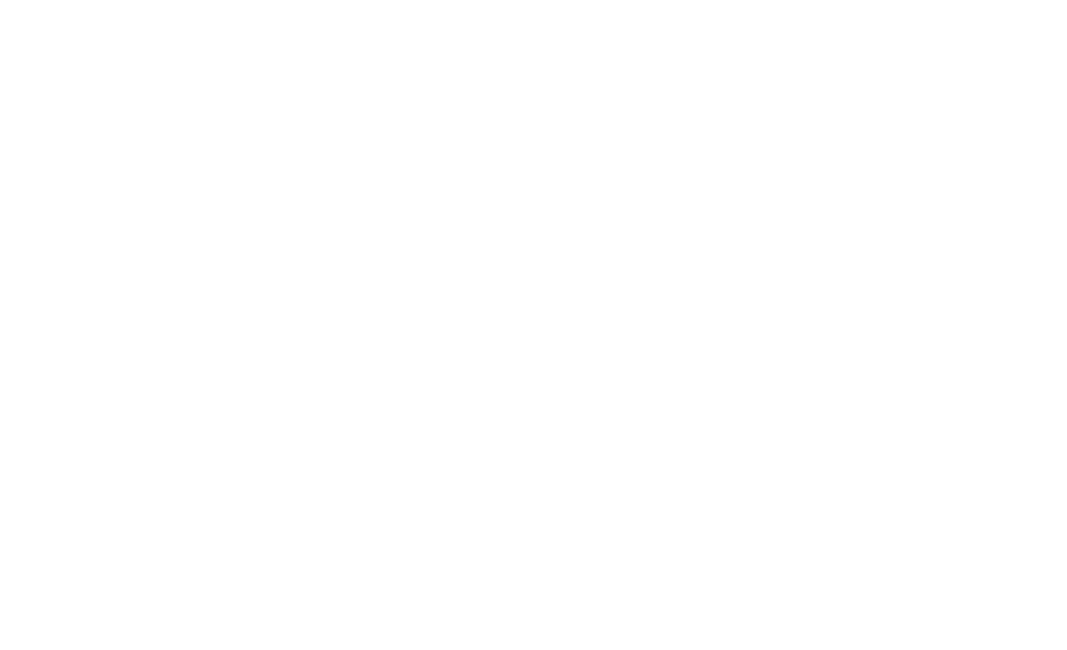
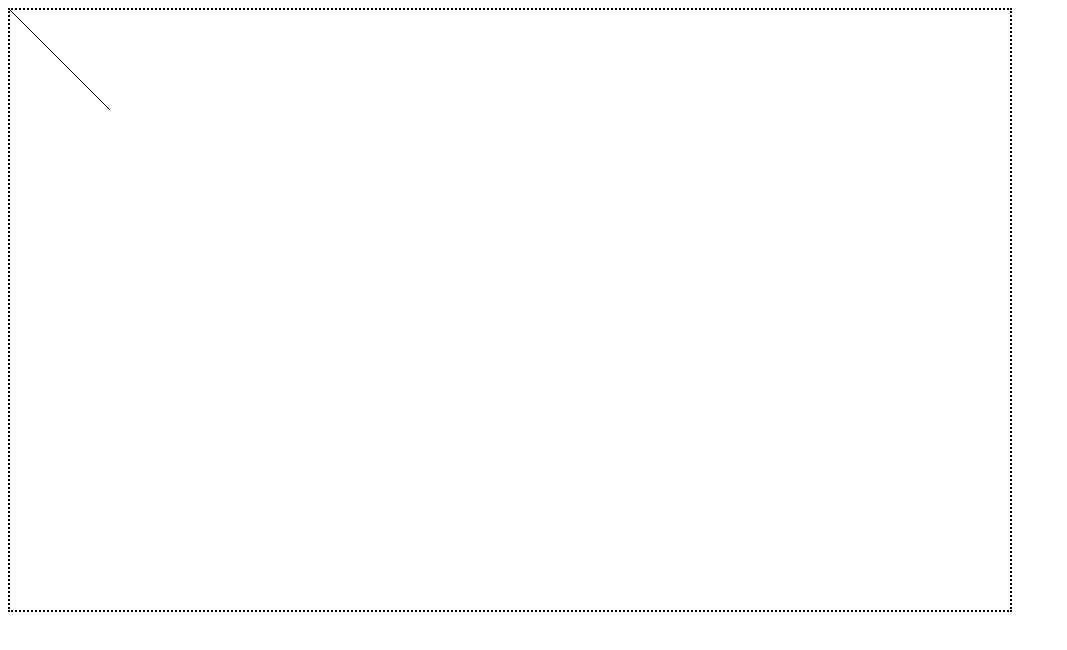
Before and after one commit to TheNarcissisticArsonist/Line-Line-Collision-Test, a plain HTML site: page index.html in a window 1280 px wide. Shown: the whole page, without its empty margins (0-1067 px from the left). Drawn offline with Linux system fonts and the light colour scheme.

Commit message:
Set up canvas.

```diff
--- a/index.html
+++ b/index.html
@@ -4,7 +4,7 @@
   <link rel="stylesheet" type="text/css" href="Main.css">
 </head>
 <body>
-
+  <canvas id="myCanvas" width="1000" height="600" style="border: 2px dotted black;"></canvas>
   <script type="text/javascript" src="script.js"></script>
 </body>
 </html>
--- a/script.js
+++ b/script.js
@@ -0,0 +1,6 @@
+var canvasElement = document.getElementById("myCanvas");
+var canvas = canvasElement.getContext("2d");
+
+canvas.moveTo(0, 0);
+canvas.lineTo(100, 100);
+canvas.stroke();
```
